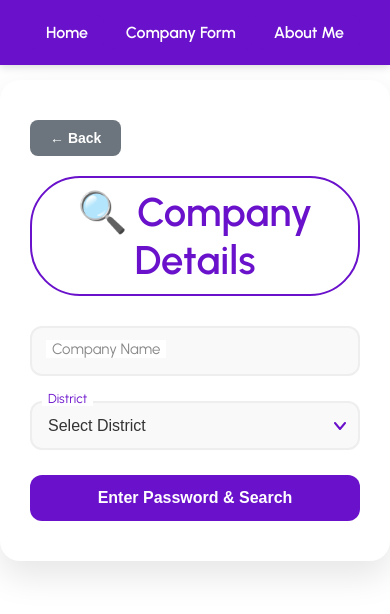
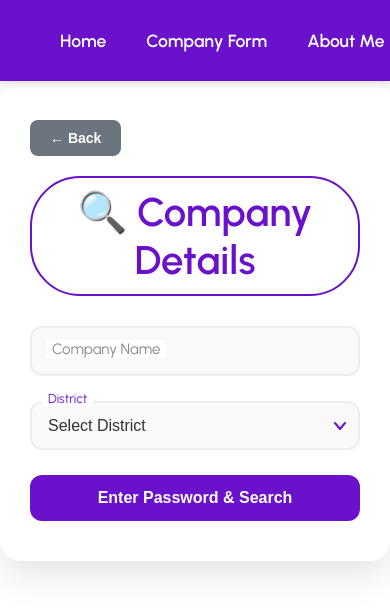
Before and after one commit to ccraze049/localjobportal, a website: page public/company-details.html in a window 390 px wide. Drawn offline with Linux system fonts and the light colour scheme.

Commit message:
Restored to '9587b31af73665fccbf2c88187e63d465d25a200'
Replit-Restored-To: 9587b31af73665fccbf2c88187e63d465d25a200

```diff
--- a/public/company-details.html
+++ b/public/company-details.html
@@ -287,30 +287,6 @@
       .close:hover {
         color: var(--accent-color);
       }
-
-      @media (max-width: 600px) {
-        header {
-          padding: 15px;
-        }
-
-        nav {
-          justify-content: space-between;
-          padding: 0 15px;
-        }
-
-        nav a:nth-child(1) {
-          margin-left: 0;
-        }
-
-        nav a:nth-child(3) {
-          margin-right: 0;
-        }
-
-        nav a {
-          font-size: 1rem;
-          padding: 8px 16px;
-        }
-      }
     </style>
   </head>
   <body>
```
Also changed, not shown: public/about.html (+2 -11 lines), public/company.html (+0 -24 lines).
